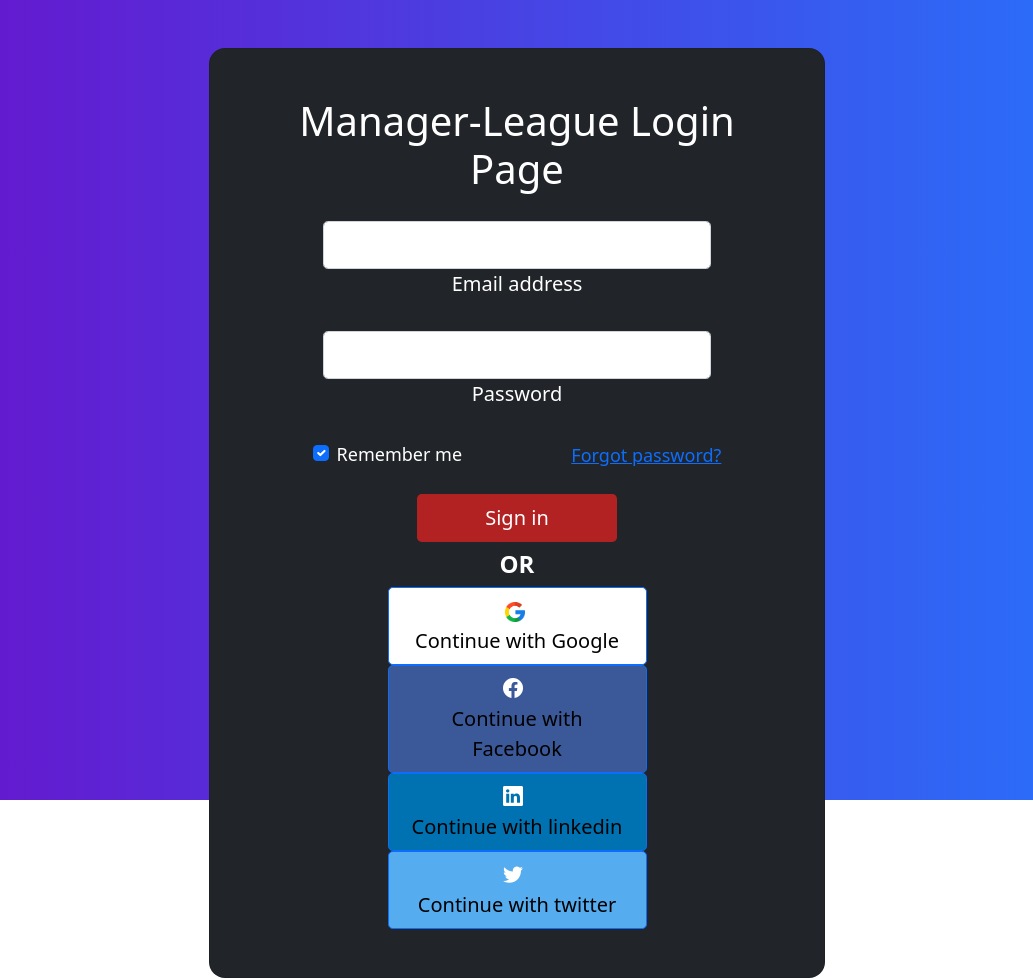
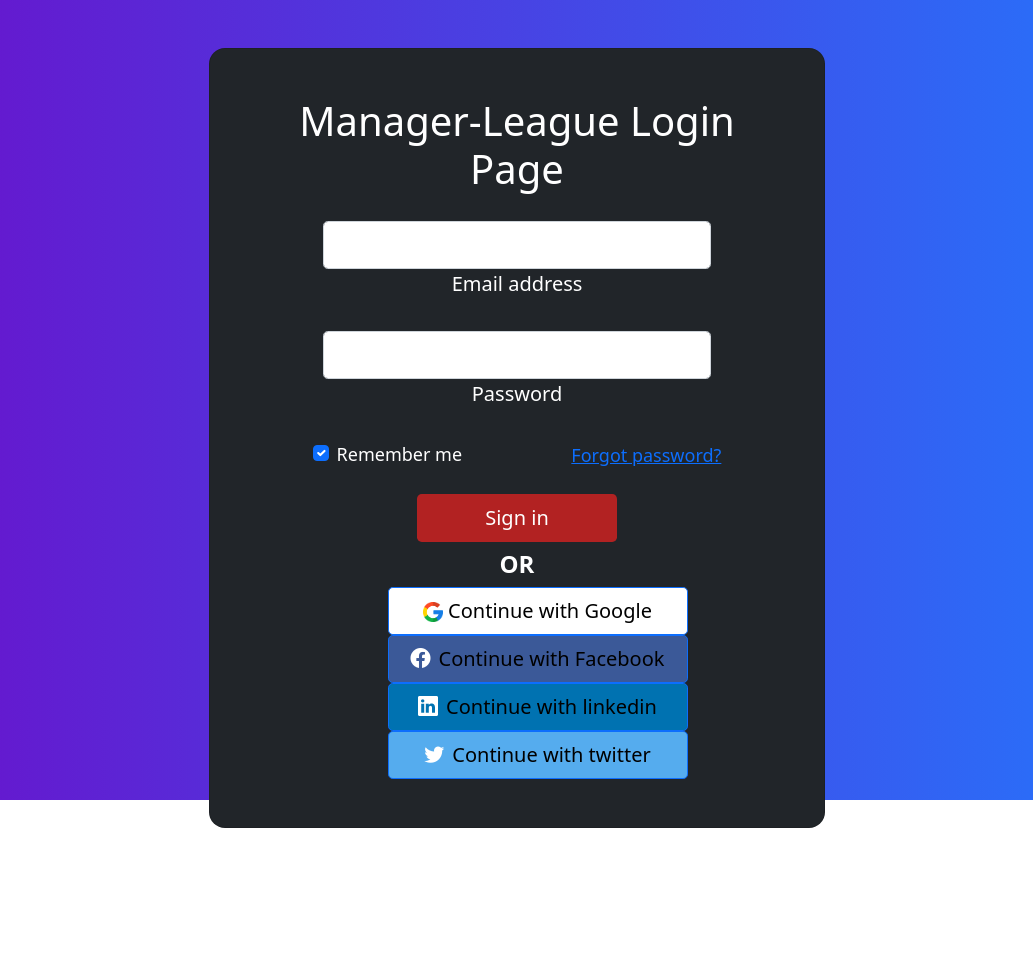
Before and after one commit to GalOved/Manager-League, a plain HTML site: page html pages/login.html in a window 1280 px wide. Shown: the whole page, without its empty margins (123-1156 px from the left). After the commit the page ends 876 px from the top, so only its background shows below. Drawn offline with nearby package versions, Linux system fonts and the light colour scheme.

Commit message:
Update style in files
Making some style changes in login and registration files.

```diff
--- a/html pages/login.html
+++ b/html pages/login.html
@@ -47,19 +47,19 @@
                 <h4 class="text-center fw-bold mx-3 mb-0 text-white mt-2 mb-2">OR</h4>
                 <!-- Other option to login -->
                 <div class="login-option">
-                  <a class="btn btn-primary btn-lg btn-block" style="background-color:white" href="#!"
+                  <a class="btn btn-primary btn-lg btn-block" style="background-color:white; width: 300px;" href="#!"
                   role="button">
                    <img id="google-logo" src="/imges/google_logo.png" width="20px" height="20px" ></img><label style="color: black;">Continue with Google</label>
                  </a>
-                  <a class="btn btn-primary btn-lg btn-block" style="background-color: #3b5998" href="#!"
+                  <a class="btn btn-primary btn-lg btn-block" style="background-color: #3b5998; width: 300px;" href="#!"
                     role="button">
                     <i class="bi bi-facebook me-2"></i><label style="color: black;">Continue with Facebook</label>
                   </a>
-                  <a class="btn btn-primary btn-lg btn-block" style="background-color: #0072b1" href="#!"
+                  <a class="btn btn-primary btn-lg btn-block" style="background-color: #0072b1; width: 300px;" href="#!"
                   role="button">
                   <i class="bi bi-linkedin me-2"></i><label style="color: black;">Continue with linkedin</label>
                   </a>
-                  <a class="btn btn-primary btn-lg btn-block" style="background-color: #55acee" href="#!"
+                  <a class="btn btn-primary btn-lg btn-block" style="background-color: #55acee; width: 300px;" href="#!"
                     role="button">
                     <i class="bi bi-twitter me-2"></i><label style="color: black;">Continue with twitter</label>
                 </a>
```
Also changed, not shown: css files/registration_style.css (+8 -1 lines), html pages/registration.html (+2 -2 lines).
